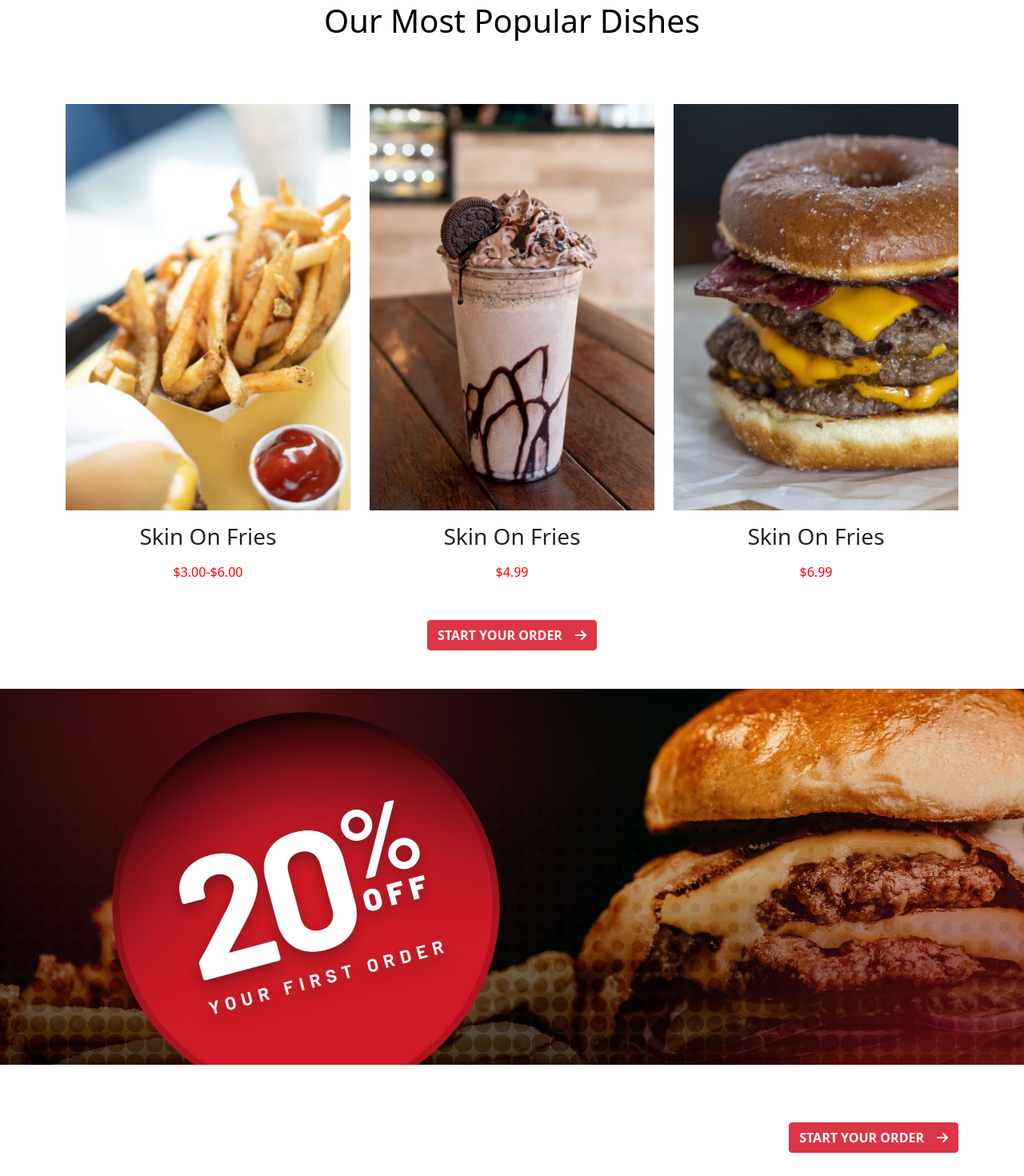
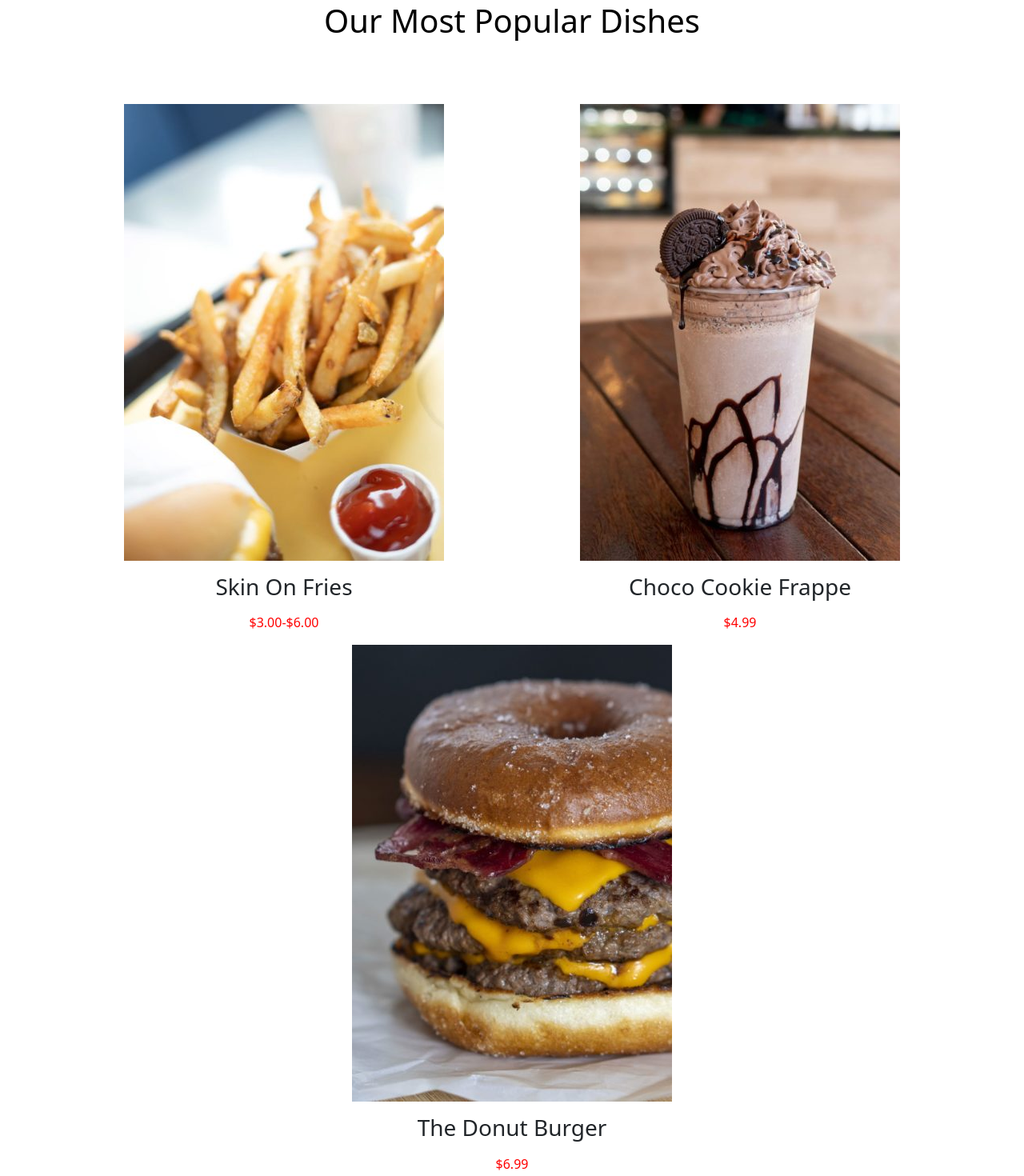
Before and after one commit to SimonePavone97/proj-html-vuejs, a Vue app: page / in a window 1280 px wide. Shown: the part 1220-2690 px from the top of the page at 80% size. Built offline with nearby package versions, Linux system fonts and the light colour scheme.

Commit message:
per presentazione

```diff
--- a/src/components/partials/FoodComp.vue
+++ b/src/components/partials/FoodComp.vue
@@ -3,24 +3,38 @@
         <h1 class="margin"> our most popular dishes</h1>
         <div class="row">
             <div class="col">
-                <img class="img-fluid" src="../../assets/images/skin-on-fries-400x571.jpg" alt="">
-                <h3 class="my-3">skin on fries</h3>
-                <span class="fw-light"> $3.00-$6.00 </span>
+
+                <img src="../../assets/images/skin-on-fries-400x571.jpg" alt="">
+                <div v-for="(element, index) in topFoods" :key="index">
+                    <h3 class="my-3"> {{element.title}}</h3>
+                    <span class="fw-light"> {{element.price}} </span>
+                </div>
+
+
             </div>
             <div class="col">
-                <img class="img-fluid" src="../../assets/images/choco-cookie-frappe-400x571.jpg" alt="">
-                <h3 class="my-3">skin on fries</h3>
-                <span class="fw-light"> $4.99 </span>
+
+                <img src="../../assets/images/choco-cookie-frappe-400x571.jpg" alt="">
+                <div v-for="(element, index) in topFoods" :key="index">
+                    <h3 class="my-3"> {{element.title_2}}</h3>
+                    <span class="fw-light"> {{element.price_2}} </span>
+                </div>
+
             </div>
             <div class="col">
-                <img class="img-fluid" src="../../assets/images/donut-burger-400x571.jpg" alt="">
-                <h3 class="my-3">skin on fries</h3>
-                <span class="fw-light"> $6.99 </span>
+
+                <img src="../../assets/images/donut-burger-400x571.jpg" alt="">
+                <div v-for="(element, index) in topFoods" :key="index">
+                    <h3 class="my-3"> {{element.title_3}}</h3>
+                    <span class="fw-light"> {{element.price_3}} </span>
+                </div>
+
             </div>
 
         </div>
 
-        <button type="button" class="btn btn-danger text-uppercase fw-bold my-5">start your order<i class="fa-solid fa-arrow-right ms-3"></i></button>
+        <button type="button" class="btn btn-danger text-uppercase fw-bold my-5">start your order<i
+                class="fa-solid fa-arrow-right ms-3"></i></button>
     </div>
 
 </template>
@@ -30,13 +44,30 @@
 <script>
     export default {
         name: 'FoodComp',
+        data() {
+            return {
+                topFoods: [{
+                        title: 'skin on fries',
+                        price: '$3.00-$6.00',
+                    },
+                    {
+                        title_2: 'choco cookie frappe',
+                        price_2: '$4.99',
+                    },
+                    {
+                        title_3: 'the donut burger',
+                        price_3: '$6.99',
+                    },
+
+                ]
+            }
+        }
     }
 </script>
 
 
 
 <style scoped lang="scss">
-
     .margin {
         margin-top: 80px;
         margin-bottom: 80px;
@@ -49,4 +80,6 @@
     span {
         color: red;
     }
+
+
 </style>
--- a/src/components/partials/MenuComp.vue
+++ b/src/components/partials/MenuComp.vue
@@ -84,7 +84,5 @@
         right: 12px;
         bottom: 0;
         background-color: rgba(0, 0, 0, 0.4);
-
-
     }
 </style>
--- a/src/components/partials/NewsComp.vue
+++ b/src/components/partials/NewsComp.vue
@@ -5,7 +5,7 @@
         <div class="container">
             <h1>latest news</h1>
             <div class="row text-center mt-5">
-                <div class="col">
+                <div class="col rel">
                     <img class="img-fluid" src="../../assets/images/pancake-burger.jpg" alt="">
                     <h2 class="my-3">NEW: the pancake burger</h2>
                     <p>Lorem ipsum dolor sit amet consectetur adipisicing elit. Nesciunt iure excepturi repellendus
@@ -15,7 +15,7 @@
                 </div>
                 <div class="col">
                     <img class="img-fluid" src="../../assets/images/new-milkshake-menu.jpg" alt="">
-                    <h2  class="my-3">new milkshake menu</h2>
+                    <h2 class="my-3">new milkshake menu</h2>
                     <p>
                         Lorem ipsum dolor, sit amet consectetur adipisicing elit. Reiciendis eos minima perferendis
                         expedita quod blanditiis, unde nulla, autem delectus aut, iure itaque tempora suscipit cum
@@ -41,10 +41,10 @@
 
 
 <style scoped lang="scss">
+    p {
+        font-size: 0.8em;
+        color: #8f9894;
+    }
 
-p{
-    font-size: 0.8em;
-    color: #8f9894;
-}
 
 </style>
--- a/src/components/partials/OrderComp.vue
+++ b/src/components/partials/OrderComp.vue
@@ -4,9 +4,12 @@
         <div class="center text-uppercase">
             <ul class="nav d-flex align-items-center justify-content-between">
                 <li class="nav-item" v-for="(element, index) in menuOrder" :key="index">
-                    <a class="nav-link" :href="element.url"> {{element.name}} </a>
+                    <a class="nav-link" :href="element.url">
+                        {{element.name}}
+                    </a>
 
                 </li>
+
             </ul>
 
         </div>
@@ -66,6 +69,5 @@
         top: 50%;
         left: 50%;
         transform: translate(-50%, -50%);
-
     }
 </style>
```
Also changed, not shown: src/components/partials/ListComp.vue (+1 -20 lines).
